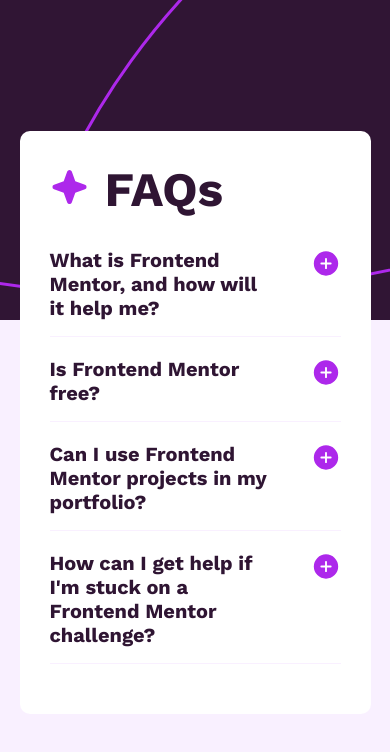
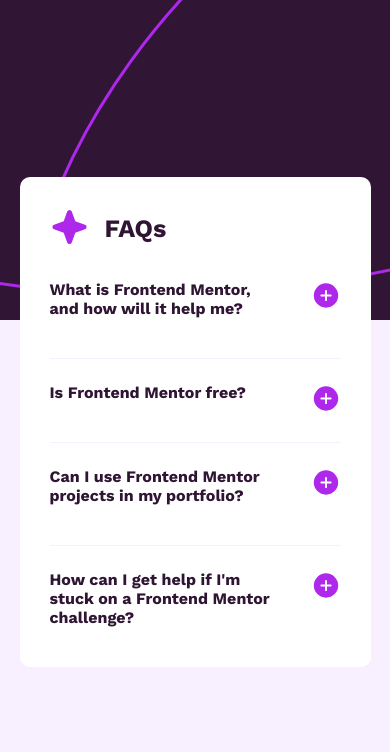
Before and after one commit to SurajChaunal/frontend-mentor-FAQ-component, a plain HTML site: page index.html in a window 390 px wide. Drawn offline with nearby package versions, Linux system fonts and the light colour scheme.

Commit message:
improved responsiveness

```diff
--- a/script.js
+++ b/script.js
@@ -5,7 +5,7 @@ function handleClick(e) {
   console.log("clicked");
   const currentCard = e.target.closest(".faq-card");
   faqCards.forEach((card) => {
-    if (card != currentCard) card.classList.remove("active");
+    if (card !== currentCard) card.classList.remove("active");
   });
   currentCard.classList.toggle("active");
 }
--- a/style.css
+++ b/style.css
@@ -13,7 +13,7 @@ html {
   font-size: 62.5%;
 }
 body {
-  font-size: 1.6rem;
+  font-size: clamp(1.2rem, 3vw, 1.6rem);
   font-family: "Work Sans", sans-serif;
   background: var(--color-Purple-100)
     url("./assets/images/background-pattern-desktop.svg") top center no-repeat;
@@ -24,9 +24,10 @@ body {
   color: var(--color-Purple-950);
 }
 .container {
-  width: min(60rem, 90%);
+  width: min(66rem, 90%);
   background-color: var(--color-White);
   padding: 3rem;
+  padding-bottom: 0;
   border-radius: 1rem;
 }
 .header {
@@ -39,11 +40,11 @@ body {
   height: 4rem;
 }
 .primary-heading {
-  font-size: 4.8rem;
+  font-size: clamp(2.5rem, 4vw, 4.8rem);
 }
-.faq-card {
+.faq-card:not(:last-child) {
   border-bottom: 1px solid var(--color-Purple-100);
-  margin-bottom: 2rem;
+  margin-bottom: 2.4rem;
 }
 .question-container {
   display: flex;
@@ -52,20 +53,23 @@ body {
   gap: 4rem;
 }
 .faq-question {
-  margin-bottom: 1.6rem;
-  font-size: 2rem;
+  margin-bottom: 2rem;
+  font-size: clamp(1.6rem, 4vw, 2rem);
   transition: color 0.2s;
 }
 .faq-question:hover {
   color: var(--color-Purple-600);
 }
 .faq-answer {
-  display: none;
+  max-height: 0;
+  overflow: hidden;
+  transition: max-height 0.3s ease;
   color: var(--color-Purple-600);
   margin-bottom: 2rem;
+  font-size: clamp(1.2rem, 3vw, 1.6rem);
 }
 .faq-card.active .faq-answer {
-  display: block;
+  max-height: 12rem;
 }
 .icon--minus {
   display: none;
@@ -77,3 +81,11 @@ body {
 .faq-card.active .icon--plus {
   display: none;
 }
+/* @media (max-width: 600px) {
+  html {
+    font-size: 50%;
+  }
+  body {
+    background: var(--color-Purple-100)
+      url("./assets/images/background-pattern-mobile.svg") top center no-repeat;
+} }*/
```
